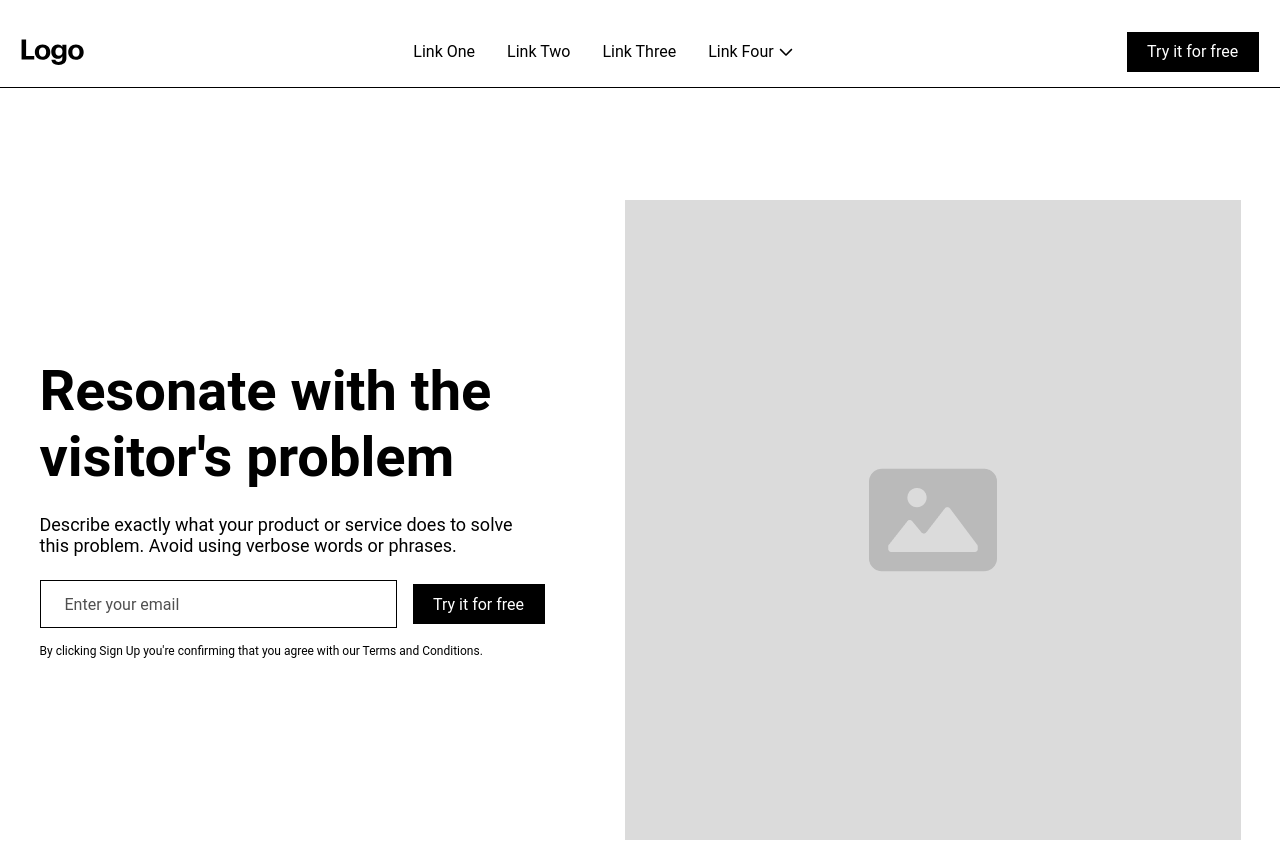
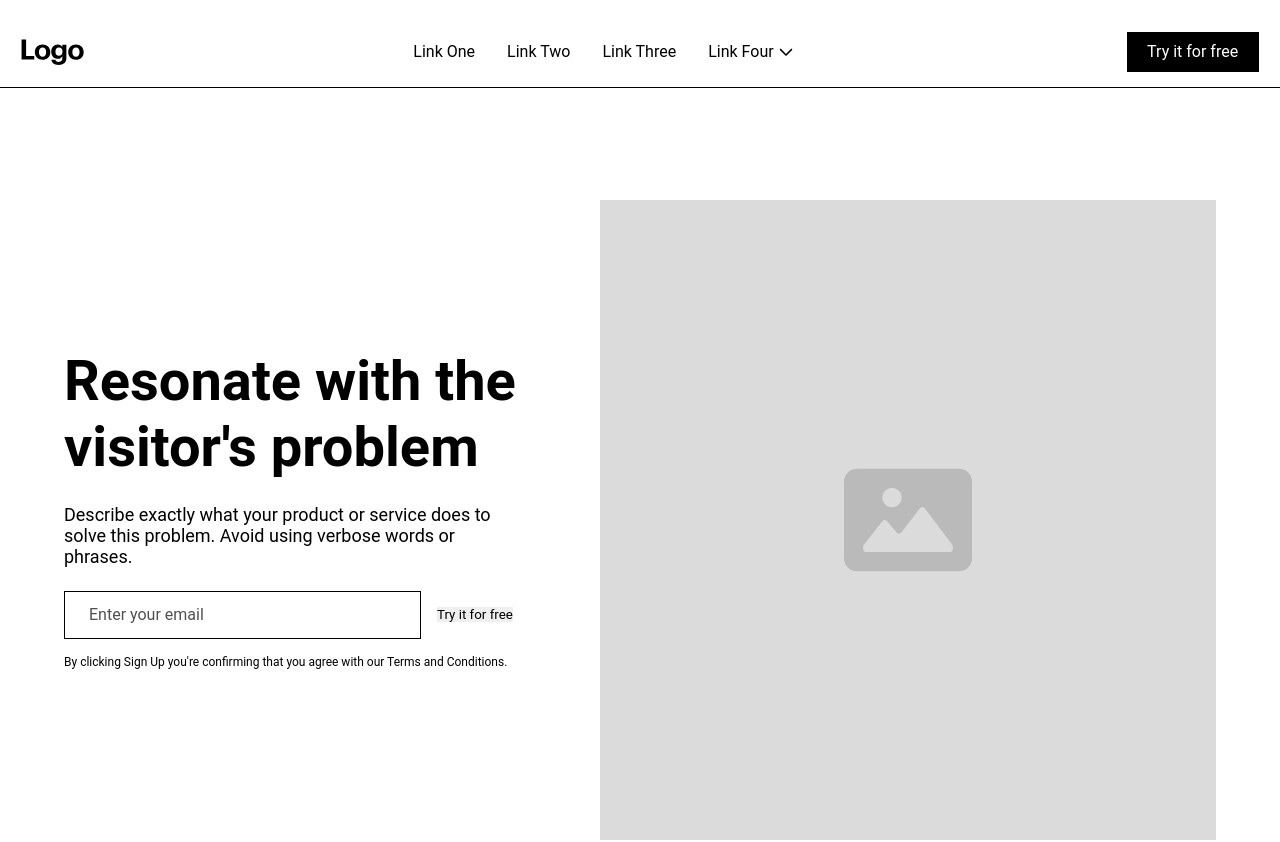
Before and after one commit to annaagabi/react-course, a React (Create React App) app: page / in a window 1280 px wide. Shown: the top 842 px of the page. Built offline with nearby package versions, Linux system fonts and the light colour scheme.

Commit message:
Fix: colocando o nome do pai do botão para não interferir nas outras estilizações

```diff
--- a/src/components/header/style.css
+++ b/src/components/header/style.css
@@ -29,7 +29,7 @@ a{
 }
 
 
-button{
+header>button{
     font-size: 16px;
     background-color: #000000;
     color: #FFFFFF;
```
